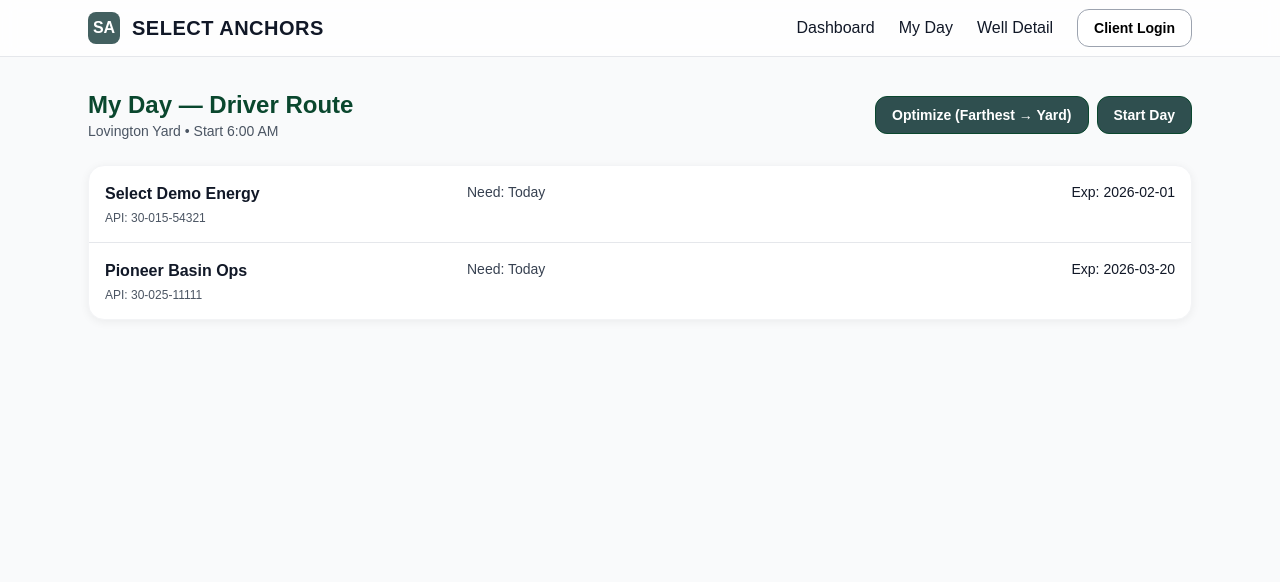
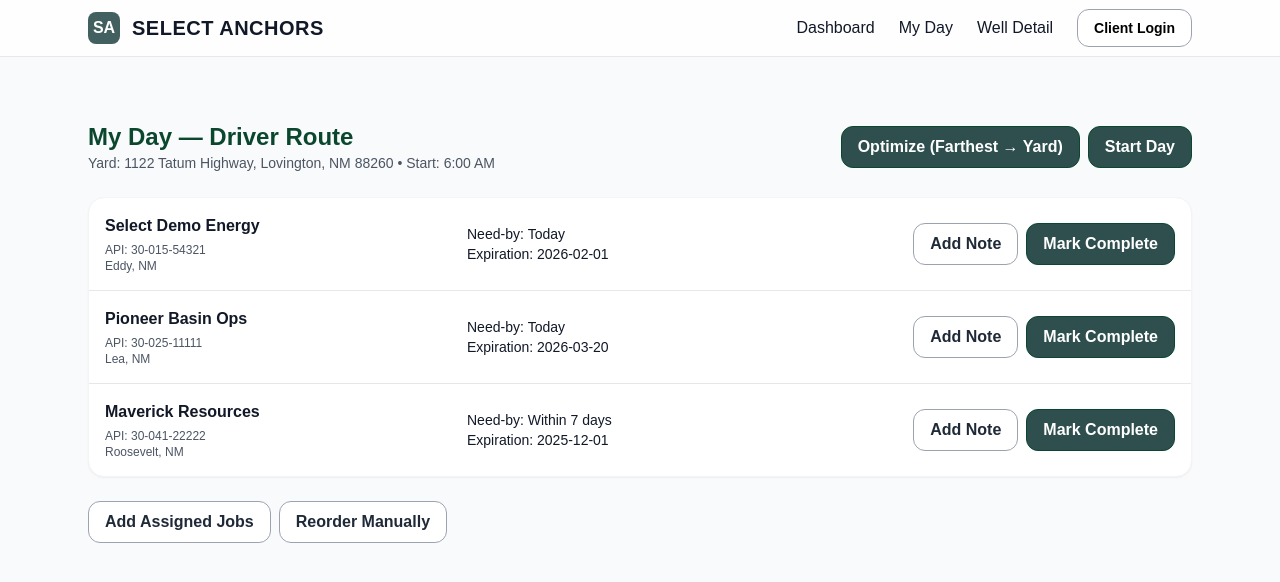
Before and after one commit to select-anchors/select-anchors-portal, a Next.js app: page /driver/my-day in a window 1280 px wide. Shown: the top 582 px of the page. Built offline with nearby package versions, Linux system fonts and the light colour scheme.

Commit message:
Update page.js

```diff
--- a/app/driver/my-day/page.js
+++ b/app/driver/my-day/page.js
@@ -1,32 +1,74 @@
+export default function MyDay() {
+  const yard = "1122 Tatum Highway, Lovington, NM 88260";
+  const start = "6:00 AM";
 
-export default function MyDay() {
+  // Demo stops; replace with real data later
   const stops = [
-    { customer: 'Select Demo Energy', api: '30-015-54321', need: 'Today', exp: '2026-02-01' },
-    { customer: 'Pioneer Basin Ops', api: '30-025-11111', need: 'Today', exp: '2026-03-20' },
+    { customer: "Select Demo Energy", api: "30-015-54321", county: "Eddy, NM", need: "Today", exp: "2026-02-01" },
+    { customer: "Pioneer Basin Ops",  api: "30-025-11111", county: "Lea, NM",  need: "Today", exp: "2026-03-20" },
+    { customer: "Maverick Resources", api: "30-041-22222", county: "Roosevelt, NM", need: "Within 7 days", exp: "2025-12-01" },
   ];
+
   return (
-    <div className="container space-y-6">
-      <div className="flex items-center justify-between">
+    <div className="max-w-6xl mx-auto px-6 py-8 space-y-6">
+      {/* Header */}
+      <div className="flex items-center justify-between gap-4">
         <div>
           <h1 className="text-2xl font-bold">My Day — Driver Route</h1>
-          <p className="text-sm text-gray-600">Lovington Yard • Start 6:00 AM</p>
+          <p className="text-sm text-gray-600">
+            Yard: {yard} • Start: {start}
+          </p>
         </div>
+
         <div className="flex items-center gap-2">
-          <button className="btn btn-primary">Optimize (Farthest → Yard)</button>
-          <button className="btn btn-primary">Start Day</button>
+          {/* Solid green buttons */}
+          <button className="px-4 py-2 rounded-xl bg-[#2f4f4f] text-white hover:opacity-90">
+            Optimize (Farthest → Yard)
+          </button>
+          <button className="px-4 py-2 rounded-xl bg-[#2f4f4f] text-white hover:opacity-90">
+            Start Day
+          </button>
         </div>
       </div>
-      <div className="card divide-y">
+
+      {/* Route list */}
+      <div className="bg-white rounded-2xl border border-gray-100 shadow-sm divide-y">
         {stops.map((s, i) => (
-          <div key={i} className="grid grid-cols-1 md:grid-cols-3 gap-4 p-4">
+          <div key={i} className="p-4 grid grid-cols-1 md:grid-cols-3 gap-4 items-center">
             <div>
               <div className="font-semibold">{s.customer}</div>
               <div className="text-xs text-gray-600 mt-1">API: {s.api}</div>
+              <div className="text-xs text-gray-600">{s.county}</div>
             </div>
-            <div className="text-sm text-gray-700">Need: {s.need}</div>
-            <div className="md:text-right text-sm">Exp: {s.exp}</div>
+
+            <div className="text-sm">
+              <div>Need-by: <span className="font-medium">{s.need}</span></div>
+              <div>Expiration: <span className="font-medium">{s.exp}</span></div>
+            </div>
+
+            {/* Actions */}
+            <div className="md:text-right flex md:justify-end gap-2">
+              {/* White-outline button — readable on hover */}
+              <button className="px-4 py-2 rounded-xl border border-gray-400 bg-white text-gray-800 hover:bg-gray-100 hover:text-gray-800">
+                Add Note
+              </button>
+              {/* Solid green */}
+              <button className="px-4 py-2 rounded-xl bg-[#2f4f4f] text-white hover:opacity-90">
+                Mark Complete
+              </button>
+            </div>
           </div>
         ))}
+      </div>
+
+      {/* Footer utility */}
+      <div className="flex flex-wrap items-center gap-2">
+        <button className="px-4 py-2 rounded-xl border border-gray-400 bg-white text-gray-800 hover:bg-gray-100 hover:text-gray-800">
+          Add Assigned Jobs
+        </button>
+        <button className="px-4 py-2 rounded-xl border border-gray-400 bg-white text-gray-800 hover:bg-gray-100 hover:text-gray-800">
+          Reorder Manually
+        </button>
       </div>
     </div>
   );
```
